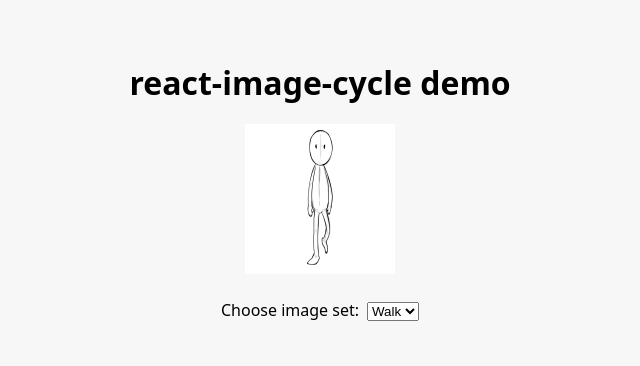
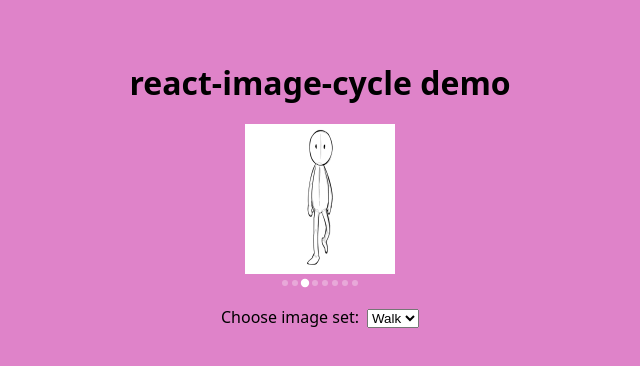
Before and after one commit to bravotango/react-image-cycle, a React (Vite) app: page / in a window 1280 px wide. Shown: the top 366 px of the page, without its empty margins (320-960 px from the left). Built offline with nearby package versions, Linux system fonts and the light colour scheme.

Commit message:
Updated stalled update - readme

```diff
--- a/demo/App.tsx
+++ b/demo/App.tsx
@@ -2,7 +2,6 @@ import { useState } from "react";
 import { ImageCycle } from "../src";
 
 const frogImages = [
-  "/assets/frog/1.png",
   "/assets/frog/1.png",
   "/assets/frog/2.png",
   "/assets/frog/3.png",
@@ -30,7 +29,13 @@ export default function App() {
     <div>
       <h1>react-image-cycle demo</h1>
 
-      <ImageCycle images={images} interval={300} width={150} height={150} />
+      <ImageCycle
+        images={images}
+        interval={300}
+        width={150}
+        height={150}
+        showFrameDots={true}
+      />
 
       <div style={{ marginTop: 20 }}>
         <label htmlFor="image-select" style={{ marginRight: 8 }}>
--- a/demo/index.css
+++ b/demo/index.css
@@ -1,7 +1,7 @@
 body {
   margin: 0;
   font-family: system-ui, sans-serif;
-  background: #f7f7f7;
+  background: #dc77c4e7;
 }
 
 #root {
--- a/package.json
+++ b/package.json
@@ -1,6 +1,6 @@
 {
   "name": "@bravotango/react-image-cycle",
-  "version": "0.2.2",
+  "version": "0.2.3",
   "description": "A simple React component to cycle through image sequences for animations.",
   "author": "Brian Tracy",
   "license": "MIT",
--- a/vite.config.ts
+++ b/vite.config.ts
@@ -6,8 +6,6 @@ import { resolve } from "node:path";
 export default defineConfig({
   plugins: [
     react({
-      // This is the key: tell Vite to use the modern runtime
-      // but DON'T let it inject CJS shims.
       jsxRuntime: "automatic",
     }),
     dts({ insertTypesEntry: true }),
@@ -20,11 +18,8 @@ export default defineConfig({
       formats: ["es"],
     },
     rollupOptions: {
-      // Force these to be external so NO code from them enters your bundle
       external: ["react", "react-dom", "react/jsx-runtime"],
       output: {
-        // No 'interop' here to avoid TS errors.
-        // Vite 8/Rolldown defaults to ESM-friendly output for 'es' format.
         format: "es",
         globals: {
           react: "React",
```
Also changed, not shown: 1 other file (tests, documents, lock files or other folders).
